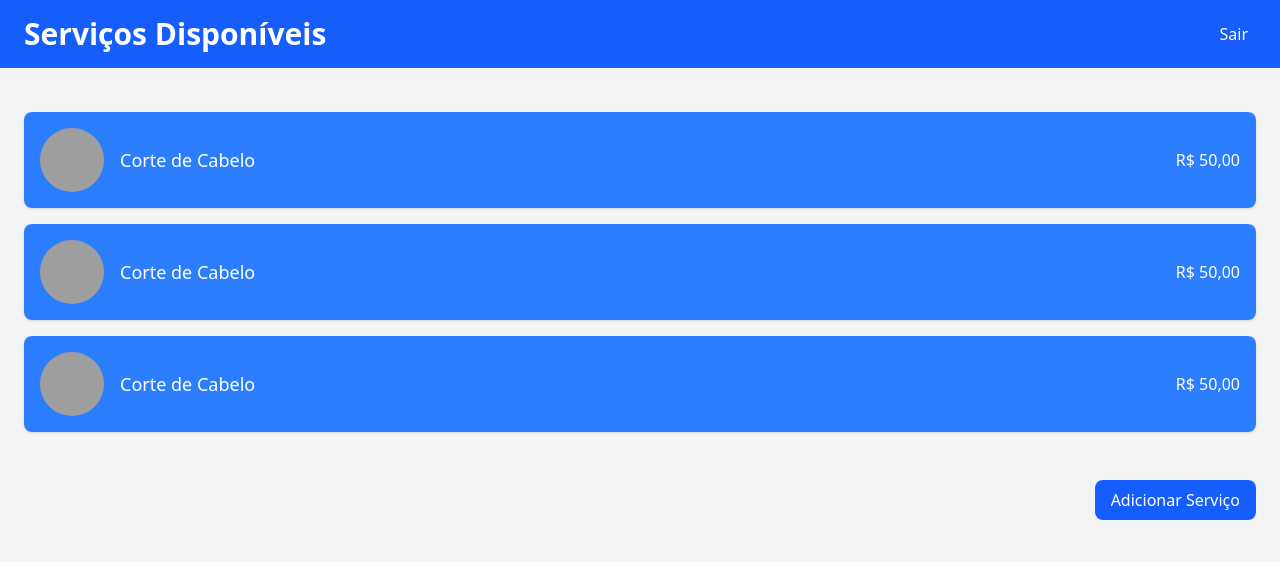
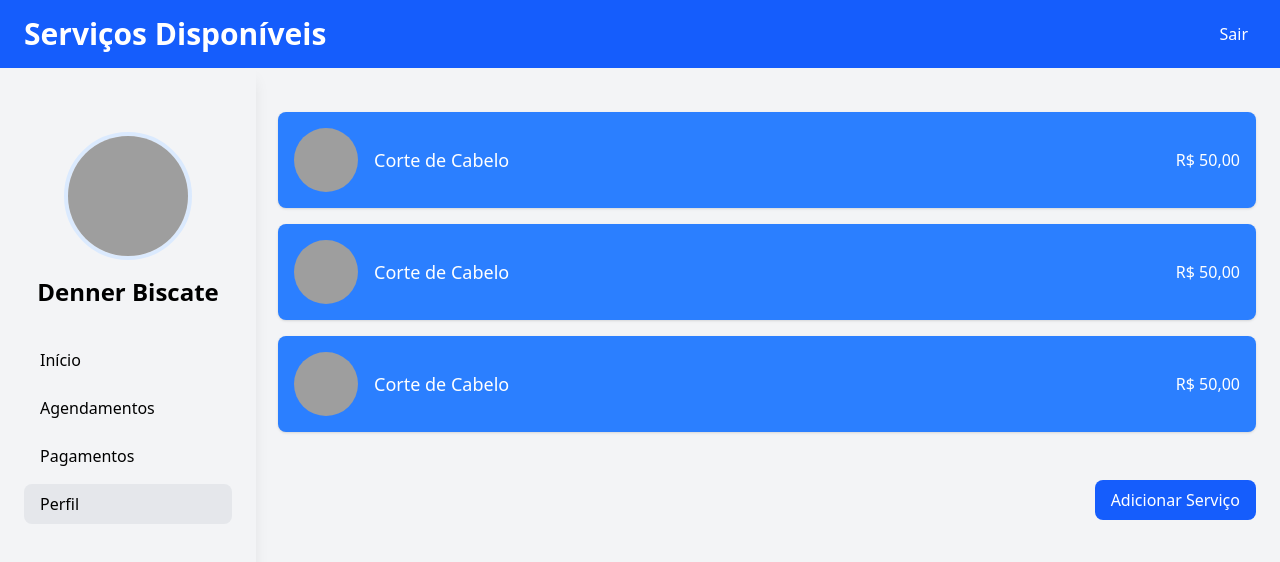
Before and after one commit to AlecYalcin/KNN-Barber-App, a React (Vite) app in the folder front/: page /barbeiro/servicos in a window 1280 px wide. Shown: the top 562 px of the page. Built offline with nearby package versions, Linux system fonts and the light colour scheme; grey boxes are pictures that could not be loaded.

Commit message:
feat(barbeiro): adicionado componente Sidebar  na tela de serviços #65

```diff
--- a/front/src/pages/auth/BarbeiroServicos.jsx
+++ b/front/src/pages/auth/BarbeiroServicos.jsx
@@ -1,4 +1,5 @@
 import BottomNav from "../../components/BottomNav";
+import Sidebar from "../../components/SidebarClient";
 
 const BarbeiroServicos = () => {
   return (
@@ -29,7 +30,9 @@ const BarbeiroServicos = () => {
         <button className="mr-4">Sair</button>
       </header>
 
-      <main className="flex w-full flex-col items-center p-6">
+      <Sidebar/>
+
+      <main className="flex w-full flex-col items-center p-6 lg:pl-[22px] lg:ml-64">
         <h1 className="text-2xl font-bold mt-10 flex justify-center text-gray-800 lg:hidden">
           Serviços Disponíveis
         </h1>
```
